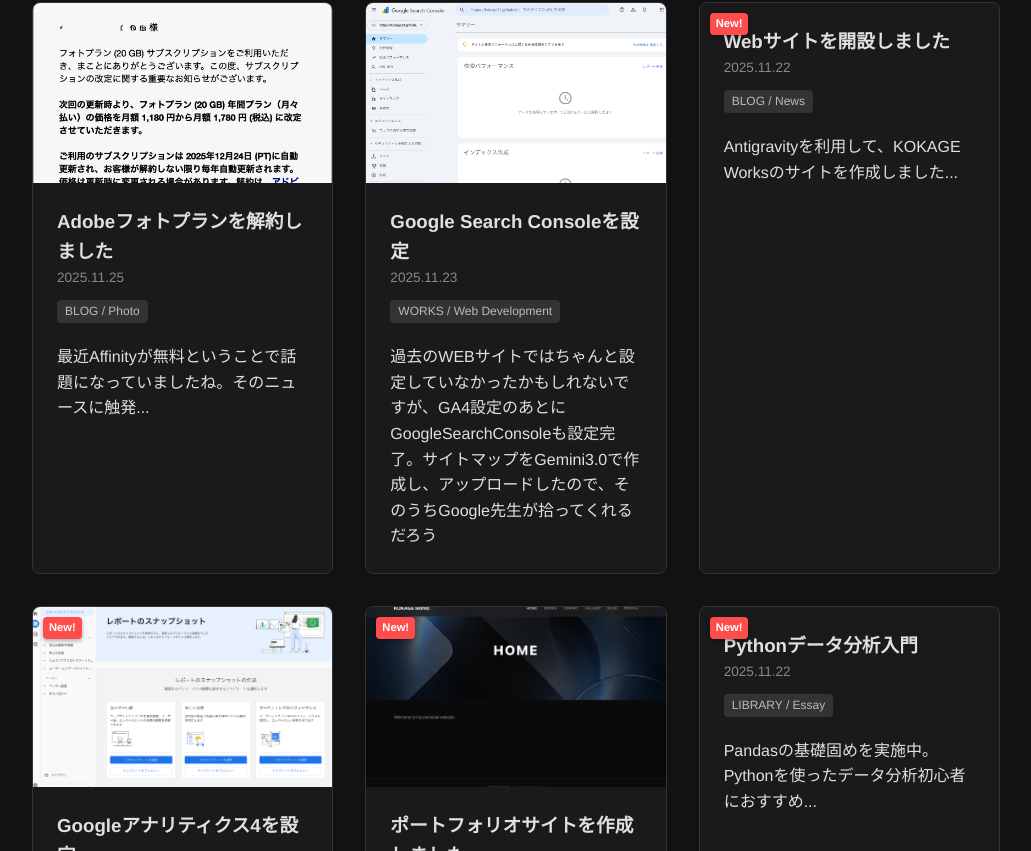
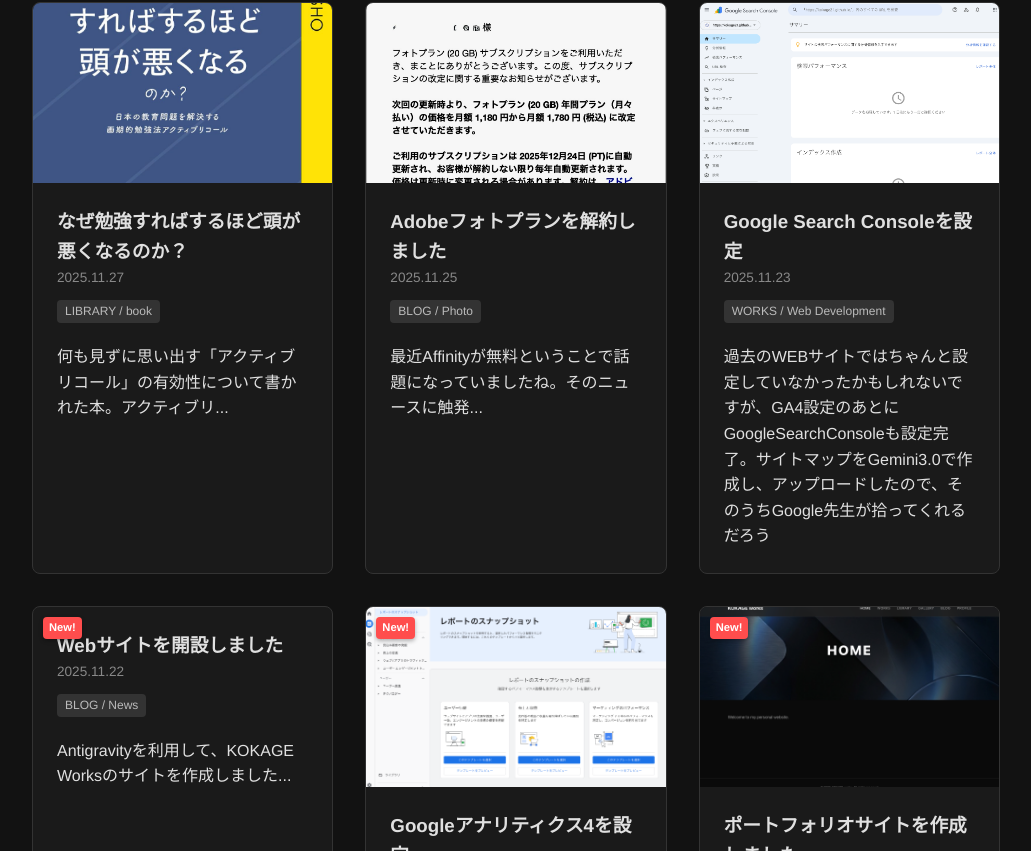
Before and after one commit to kokage21/kokage21.github.io, a React (Vite) app: page /#/ in a window 1280 px wide. Shown: the part 669-1520 px from the top of the page, without its empty margins (124-1155 px from the left). Built offline with nearby package versions, Linux system fonts and the light colour scheme.

Commit message:
Update Library
読了を追加

```diff
--- a/src/assets/articles/libraryPosts.js
+++ b/src/assets/articles/libraryPosts.js
@@ -1,13 +1,13 @@
 export const libraryPosts = [
     {
         id: 2,
-        title: "Pythonデータ分析入門",
-        author: "Wes McKinney",
-        category: "Essay",
-        date: "2025.11.22",
-        content: "Pandasの基礎固めを実施中。Pythonを使ったデータ分析初心者におすすめ",
-        image: null,
-        link: "https://github.com/kokage21/...",
+        title: "なぜ勉強すればするほど頭が悪くなるのか？",
+        author: "西岡 壱誠",
+        category: "book",
+        date: "2025.11.27",
+        content: "何も見ずに思い出す「アクティブリコール」の有効性について書かれた本。アクティブリコールによって記憶の定着率が増す。自分は乱読派で結構読んだことを忘れてしまうので、生活のなかにアクティブリコールの時間を取り入れていこうと思います🤣",
+        image: "/images/libraryImg/id2.png",
+        link: "https://amzn.asia/d/3e9Ia6K",
         featured: true,
     },
     {
```
Also changed, not shown: public/images/libraryImg/id2.png (added).
